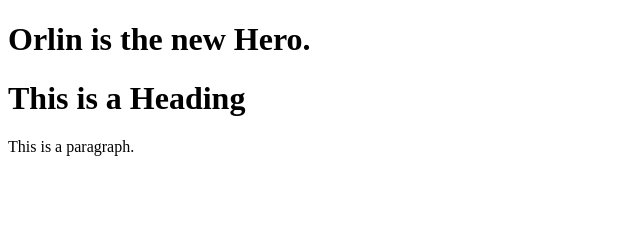
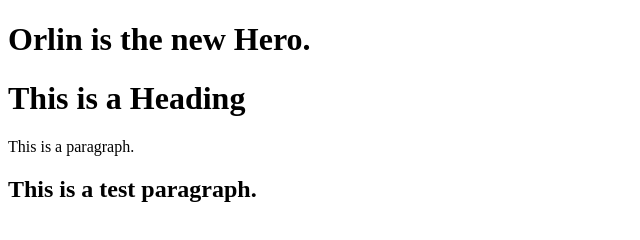
Before and after one commit to tshitunduM/learning-git, a plain HTML site: page index.html in a window 1280 px wide. Shown: the whole page, without its empty margins (0-640 px from the left). Drawn offline with Linux system fonts and the light colour scheme.

Commit message:
test run

```diff
--- a/index.html
+++ b/index.html
@@ -8,6 +8,7 @@
   <h1>Orlin is the new Hero.</h1>
   <h1>This is a Heading</h1>
   <p>This is a paragraph.</p>
+  <h2> This is a test paragraph.</h2>
 
 </body>
 </html>
```
